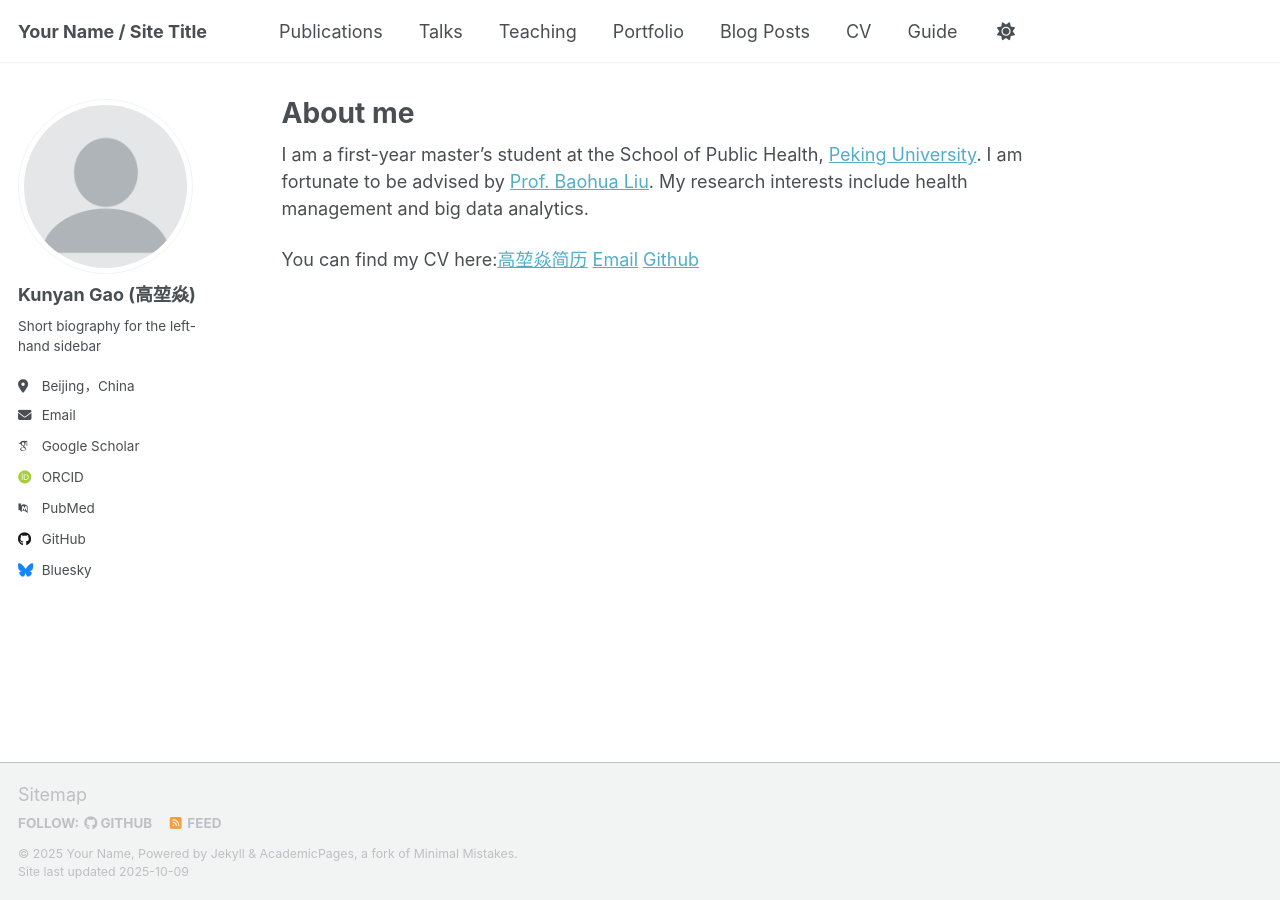
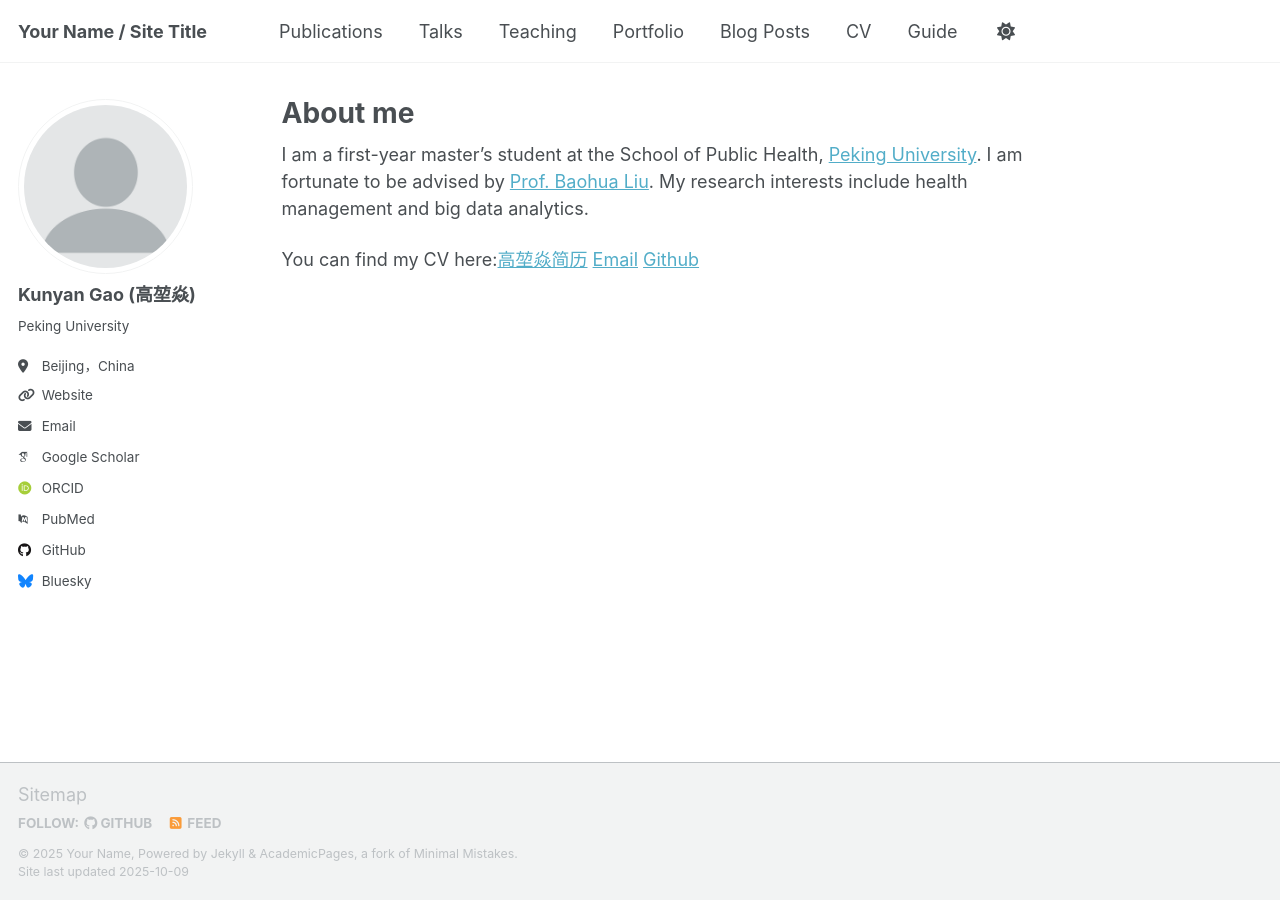
Before and after one commit to Alissa0106/Alissa0106.github.io, a Jekyll site: the page built from _pages/about.md, in a window 1280 px wide. Built offline with Jekyll 4.4.1, drawn with Linux system fonts in a browser that asks for light colours; some web fonts are replaced; a script that is not in the unit is left out.

Commit message:
Update _config.yml

```diff
--- a/_config.yml
+++ b/_config.yml
@@ -26,11 +26,11 @@ author:
   avatar           : "profile.png"
   name             : "Kunyan Gao (高堃焱) "
   pronouns         : # example: "she/her"
-  bio              : "Short biography for the left-hand sidebar"
+  bio              : "Peking University"
   location         : "Beijing，China"
   employer         :
-  uri              : # URL
-  email            : "none@example.org"
+  uri              : https://alissa0106.github.io/
+  email            : "gaokunyan25@stu.pku.edu.com"
 
   # Academic websites
   academia         : # URL
```
